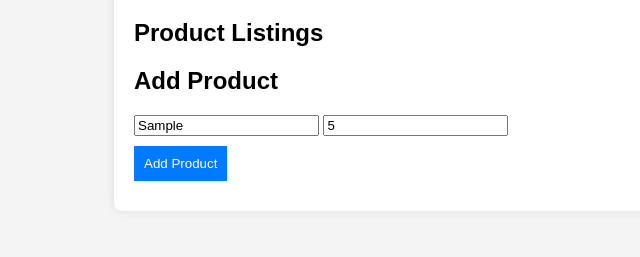
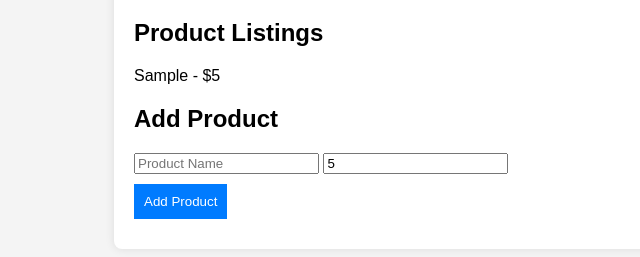
Before and after one commit to JesusBejar/ThreePracticeProjects, a plain HTML site: page MiniMarketplace/index.html in a window 1280 px wide. Both pictures are taken after typing "Sample", "5" into the empty fields and a click on the button "Add Product". Shown: the part 101-358 px from the top of the page, without its empty margins (206-846 px from the left). Drawn offline with Linux system fonts and the light colour scheme.

Commit message:
finished last project

```diff
--- a/MiniMarketplace/index.html
+++ b/MiniMarketplace/index.html
@@ -4,7 +4,7 @@
     <meta name="viewport" content="width=device-width, initial-scale=1.0">
     <title>Mini Marketplace</title>
     <link rel="stylesheet" href="styles.css">
-    <script src="scripts.js"></script>
+    <script defer src="scripts.js"></script>
 </head>
 <body>
     <div class="container">
--- a/MiniMarketplace/scripts.js
+++ b/MiniMarketplace/scripts.js
@@ -6,9 +6,19 @@ const submitBtn = document.querySelector("#add-product")
 const container = document.querySelector(".container")
 
 // submit product event
+submitBtn.addEventListener('click', (e) => {
+    e.preventDefault()
 
-// make new product
+    // make new product
+    // console.log('clicked')
+    const product = document.createElement('p')
+    product.innerHTML = `${nameInput.value} - $${priceInput.value}`
 
-// add product to list
+    // add product to list
+    list.appendChild(product)
 
-// clear input
+    // clear input
+    nameInput.value = ""
+})
+
+// future functionality -> error catchs and delete funcionality
```
